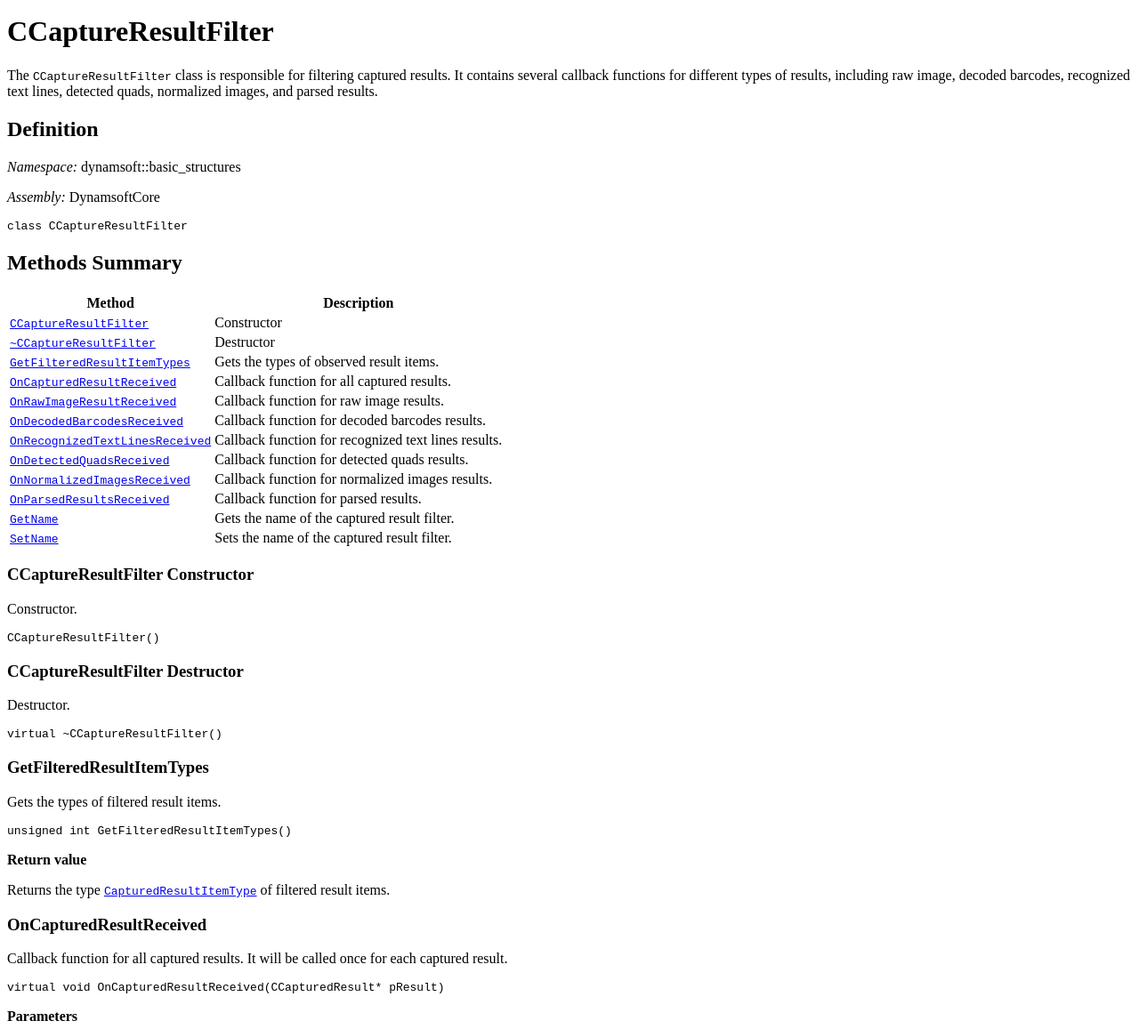
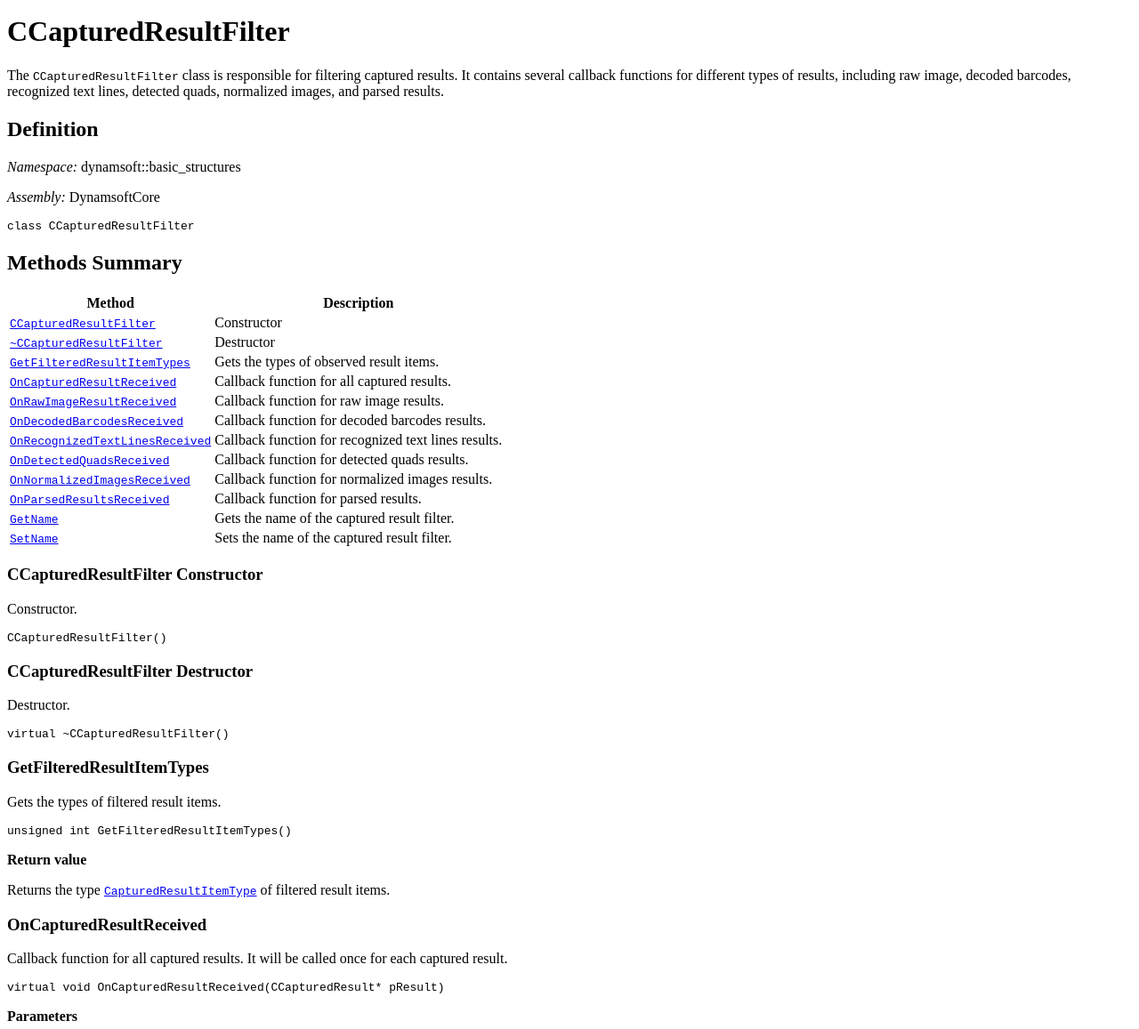
Before and after one commit to dynamsoft-docs/capture-vision-docs-server, a Jekyll site: the page built from programming/cplusplus/api-reference/core/basic-structures/captured-result-filter.md, in a window 1280 px wide and 1400 px high, scrolled down 308 px, cut to the strip 243-1400 px from the top of the window. Shown: the whole strip at 89% size. Built offline with Jekyll 4.4.1, drawn with Linux system fonts in a browser that asks for light colours.

Commit message:
fix bug: 1)CCaptureResultFilter->CCapturedResultFilter

````diff
--- a/programming/cplusplus/api-reference/core/basic-structures/captured-result-filter.md
+++ b/programming/cplusplus/api-reference/core/basic-structures/captured-result-filter.md
@@ -1,17 +1,17 @@
 ---
 layout: default-layout
-title: class CCaptureResultFilter - Dynamsoft Capture Vision C++ Edition API Reference
-description: This page shows the C++ edition of the class CCaptureResultFilter in Core Module.
+title: class CCapturedResultFilter - Dynamsoft Capture Vision C++ Edition API Reference
+description: This page shows the C++ edition of the class CCapturedResultFilter in Core Module.
 keywords: captured result receiver, c++
 needAutoGenerateSidebar: true
 needGenerateH3Content: true
-breadcrumbText: C++ CCaptureResultFilter Class
+breadcrumbText: C++ CCapturedResultFilter Class
 permalink: /programming/cplusplus/api-reference/core/basic-structures/captured-result-filter.html
 ---
 
-# CCaptureResultFilter
+# CCapturedResultFilter
 
-The `CCaptureResultFilter` class is responsible for filtering captured results. It contains several callback functions for different types of results, including raw image, decoded barcodes, recognized text lines, detected quads, normalized images, and parsed results.
+The `CCapturedResultFilter` class is responsible for filtering captured results. It contains several callback functions for different types of results, including raw image, decoded barcodes, recognized text lines, detected quads, normalized images, and parsed results.
 
 ## Definition
 
@@ -20,15 +20,15 @@ The `CCaptureResultFilter` class is responsible for filtering captured results.
 *Assembly:* DynamsoftCore
 
 ```cpp
-class CCaptureResultFilter
+class CCapturedResultFilter
 ```
 
 ## Methods Summary
 
 | Method                                                            | Description                                          |
 | ----------------------------------------------------------------- | ---------------------------------------------------- |
-| [`CCaptureResultFilter`](#ccaptureresultfilter-constructor)               | Constructor                                          |
-| [`~CCaptureResultFilter`](#ccaptureresultfilter-destructor)              | Destructor                                           |
+| [`CCapturedResultFilter`](#ccapturedresultfilter-constructor)               | Constructor                                          |
+| [`~CCapturedResultFilter`](#ccapturedresultfilter-destructor)              | Destructor                                           |
 | [`GetFilteredResultItemTypes`](#getfilteredresultitemtypes)       | Gets the types of observed result items.             |
 | [`OnCapturedResultReceived`](#oncapturedresultreceived)           | Callback function for all captured results.          |
 | [`OnRawImageResultReceived`](#onrawimageresultreceived)           | Callback function for raw image results.             |
@@ -40,20 +40,20 @@ class CCaptureResultFilter
 | [`GetName`](#getname)       | Gets the name of the captured result filter.                                             |
 | [`SetName`](#setname)       | Sets the name of the captured result filter.                                             |
 
-### CCaptureResultFilter Constructor
+### CCapturedResultFilter Constructor
 
 Constructor.
 
 ```cpp
-CCaptureResultFilter()
+CCapturedResultFilter()
 ```
 
-### CCaptureResultFilter Destructor
+### CCapturedResultFilter Destructor
 
 Destructor.
 
 ```cpp
-virtual ~CCaptureResultFilter()
+virtual ~CCapturedResultFilter()
 ```
 
 ### GetFilteredResultItemTypes
````
